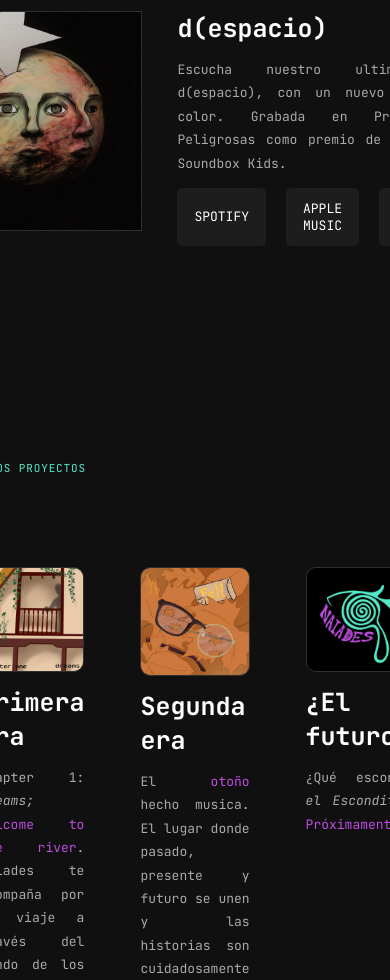
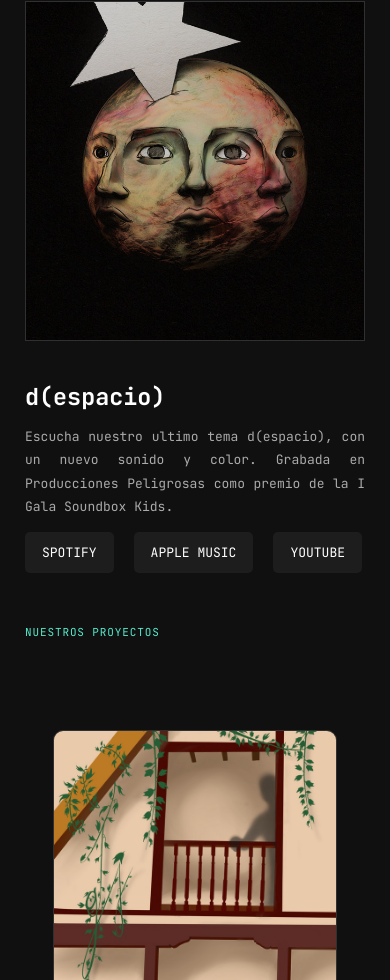
Before and after one commit to ItsTegno/thenaiadesweb, a website: page index.html in a window 390 px wide. Shown: the part 1020-2000 px from the top of the page. Drawn offline with Linux system fonts and the light colour scheme.

Commit message:
Attempted to fix mobile version

```diff
--- a/index.html
+++ b/index.html
@@ -2,7 +2,8 @@
 <html lang="en">
 <head>
     <meta charset="UTF-8">
-    <title>Title</title>
+    <meta name="viewport" content="width=device-width, initial-scale=1.0">
+    <title>Naiades</title>
     <link rel="stylesheet" href="style.css">
 </head>
 <body>
--- a/style.css
+++ b/style.css
@@ -68,7 +68,7 @@ h2{
 }
 h3{
     margin: 0;
-    font-size: 25px;
+    font-size: clamp(10px, 6vw, 25px);
     text-decoration: none;
     color: var(--title);
 }
@@ -144,7 +144,6 @@ p{
 
 .content-grid {
     display: grid;
-    grid-template-columns: minmax(220px, 360px) 1fr;
     gap: clamp(35px, 6vw, 90px);
 }
 
@@ -152,8 +151,6 @@ p{
     margin-top: 60px;
     /*border-left: 1px solid var(--line);*/
     display: grid;
-    grid-auto-flow: column;
-    grid-template-columns: repeat(3, 1fr);
 }
 
 .project{
@@ -190,3 +187,23 @@ p{
 .paragraph {
     text-align: justify;
 }
+
+@media (max-width: 968px) {
+    .content-grid {
+        grid-template-rows: 1fr;
+    }
+    .project-list{
+        grid-template-columns: 1fr;
+    }
+    .section-content{
+        padding: 25px;
+    }
+}
+@media (min-width: 968px) {
+    .content-grid {
+        grid-template-columns: minmax(220px, 360px) 1fr;
+    }
+    .project-list{
+        grid-template-columns: repeat(3, 1fr);
+    }
+}
```
